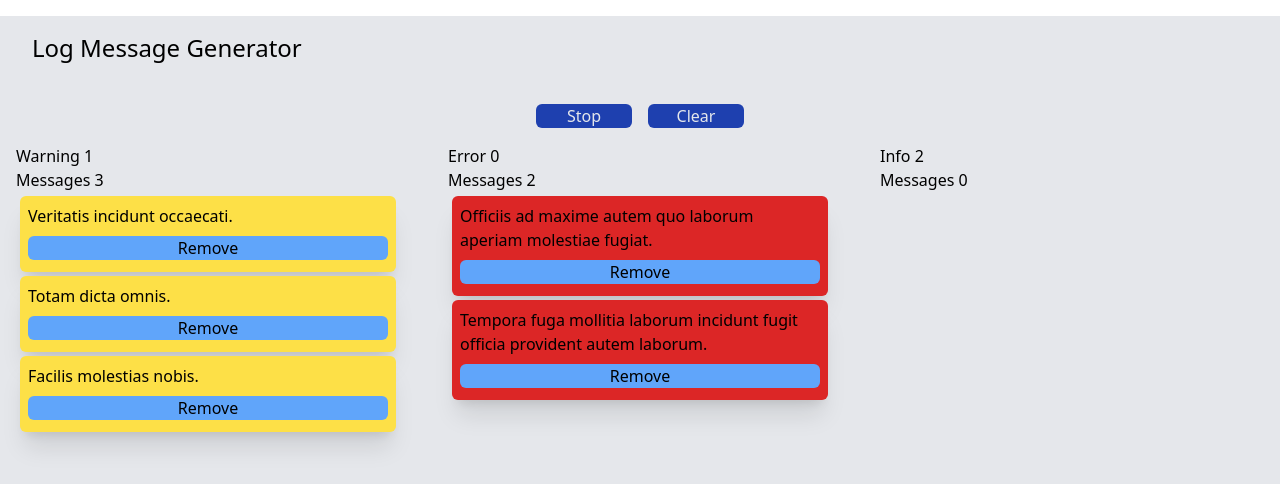
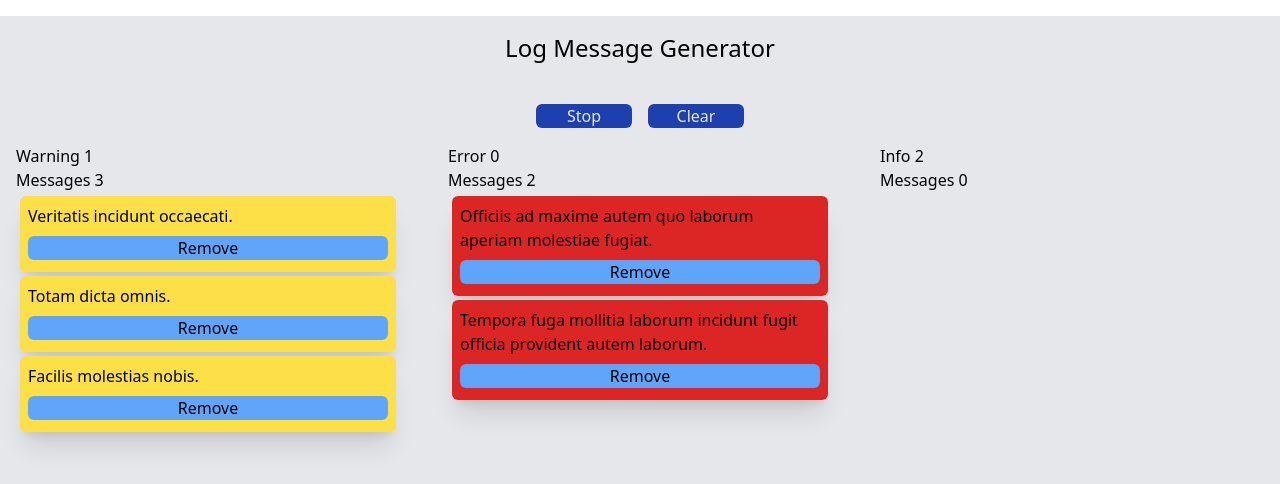
Before and after one commit to DobriJS/TS-React-Custom-Elements, a React (Create React App) app: page / in a window 1280 px wide. Shown: the top 484 px of the page. Built offline with nearby package versions, Linux system fonts and the light colour scheme.

Commit message:
center title text

```diff
--- a/src/pages/Header.tsx
+++ b/src/pages/Header.tsx
@@ -1,7 +1,7 @@
 const Header: React.FC = () => {
   return (
     <div className='container mx-auto'>
-      <h3 className='text-2xl m-4 p-4'> Log Message Generator</h3>
+      <h3 className='text-center text-2xl m-4 p-4'> Log Message Generator</h3>
     </div>
   );
 };
```
